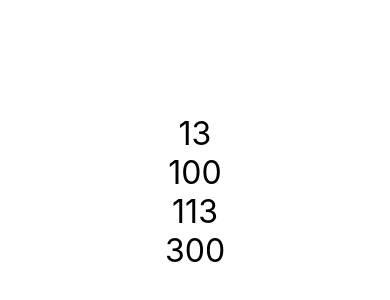
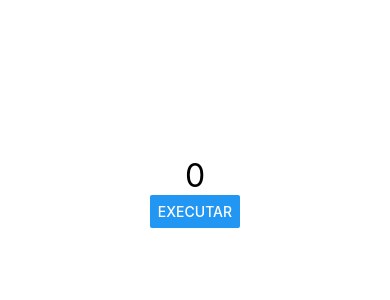
Before and after one commit to marcelodv/Curso-ReactNative, a React Native app: screen / in a window 390 px wide. Shown: the part 230-530 px from the top of the page. Built offline with nearby package versions, Linux system fonts and the light colour scheme.

Commit message:
Indirect Comunication

```diff
--- a/src/App.js
+++ b/src/App.js
@@ -8,8 +8,8 @@ import { View, StatusBar, StyleSheet } from 'react-native';
 // import Aleatorio from './components/Aleatorio'
 // import Buttons from './components/Button'
 // import Contador from './components/Contador'
-import Father from './components/directComunication/father'
-
+// import Father from './components/directComunication/father'
+import Father from './components/inderectComunication/father'
 
 export default  () => {
     // console.warn("Hello, Warning Box")
@@ -28,6 +28,7 @@ export default  () => {
                     <Aleatorio min={1} max={10}/>
                     <Buttons />
                     <Contador initial={0} step={10} />
+                    <Father />
                 */}
                 <Father />
             </View>
--- /dev/null
+++ b/src/components/inderectComunication/father.js
@@ -0,0 +1,30 @@
+import React, { useState } from 'react';
+import { Text } from 'react-native';
+import GlobalStyles from '../GlobalStyles'
+
+import Son from './son'
+
+const inderectComunication = (props) => {
+    const [num, setNum] = useState(0)
+    const [txt, setTxt] = useState('')
+
+    function showValue(number, txt) {
+        setNum(number)
+        setTxt(txt)
+    }
+
+    return (
+        <>
+            <Text style={GlobalStyles.txtH1}>
+                {txt}{num}
+            </Text>
+            <Son
+            min={1}
+            max={60}
+            funcao={showValue}
+            />
+        </>
+    );
+}
+
+export default inderectComunication;
--- /dev/null
+++ b/src/components/inderectComunication/son.js
@@ -0,0 +1,22 @@
+import React from 'react';
+import { Button } from 'react-native';
+
+const inderectComunication = (props) => {
+
+    function getNumber(min, max) {
+        const fator = max - min + 1
+        return parseInt(Math.random() * fator) + 1
+    }
+
+    return (
+        <Button
+            title="Executar"
+            onPress={function() {
+                const n = getNumber(props.min, props.max)
+                props.funcao(n, 'O valor é: ')
+            }}
+        />
+    );
+}
+
+export default inderectComunication;
```
